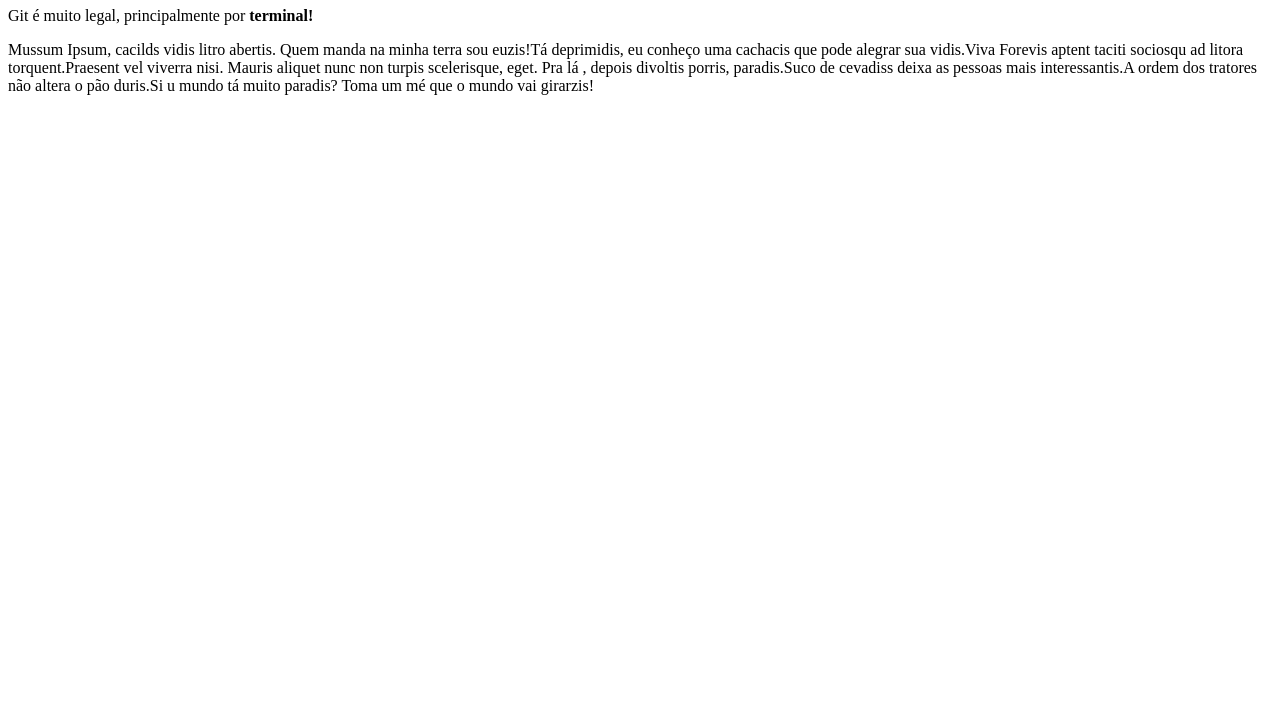
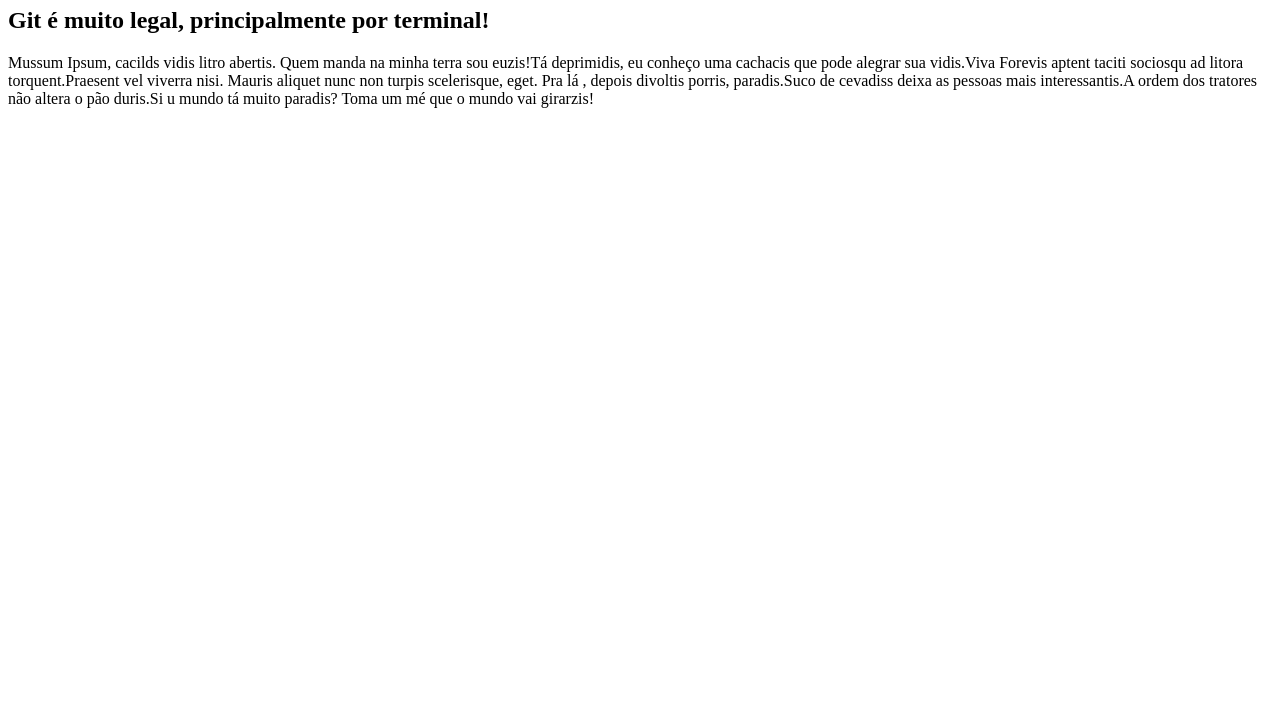
Before and after one commit to brunorodmoreira/demo-github, a plain HTML site: page index.html in a window 1280 px wide. Shown: the part 73-800 px from the top of the page. Drawn offline with Linux system fonts and the light colour scheme.

Commit message:
Mudei o parágrafo para h2

```diff
--- a/index.html
+++ b/index.html
@@ -8,7 +8,7 @@
 <body>
     <div>
         <h1>Git</h1>
-        <p>Git é muito legal, principalmente por <strong>terminal!</strong></p>
+        <h2>Git é muito legal, principalmente por <strong>terminal!</strong></h2>
     </div>
     <div>
         <p>
```
